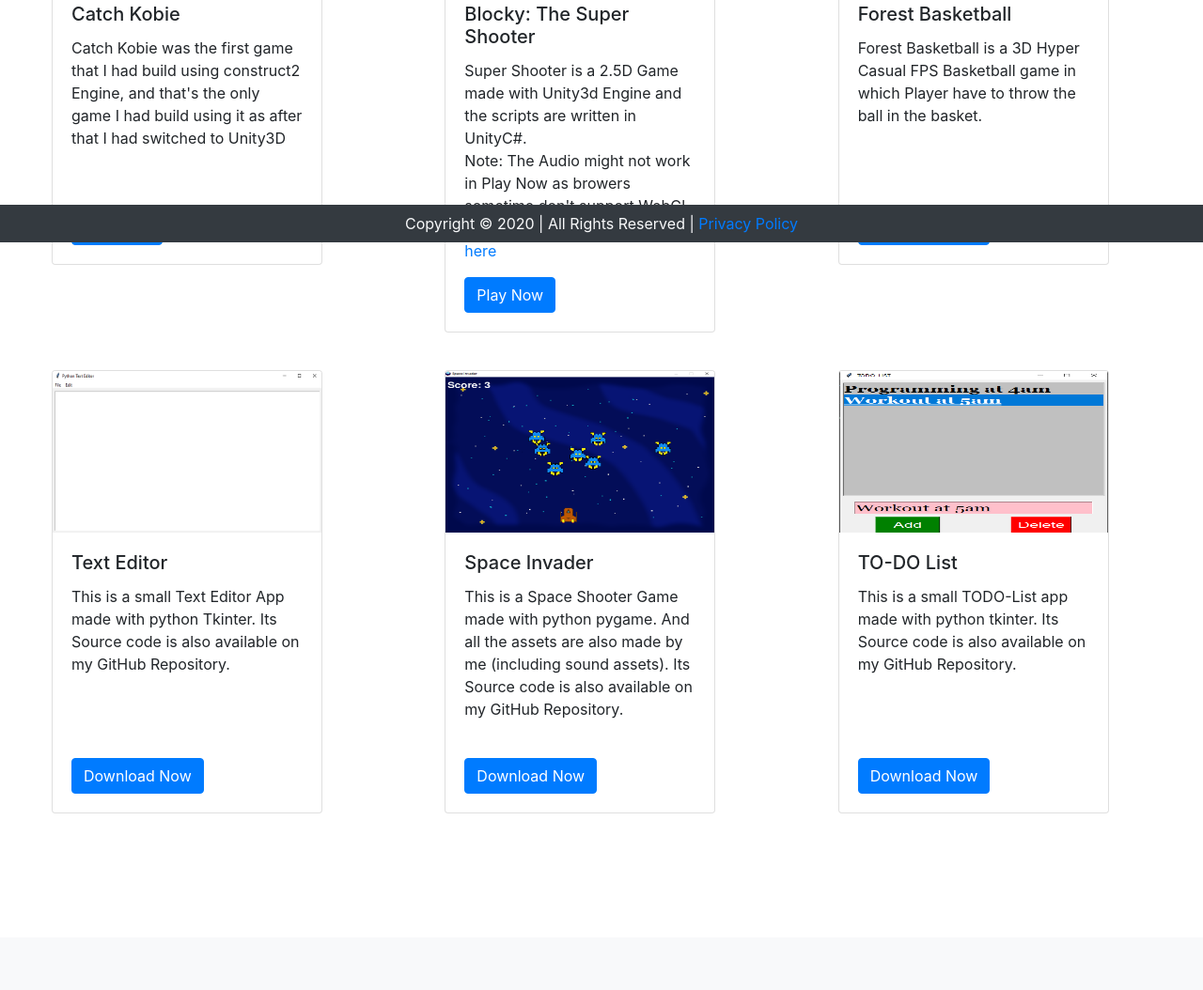
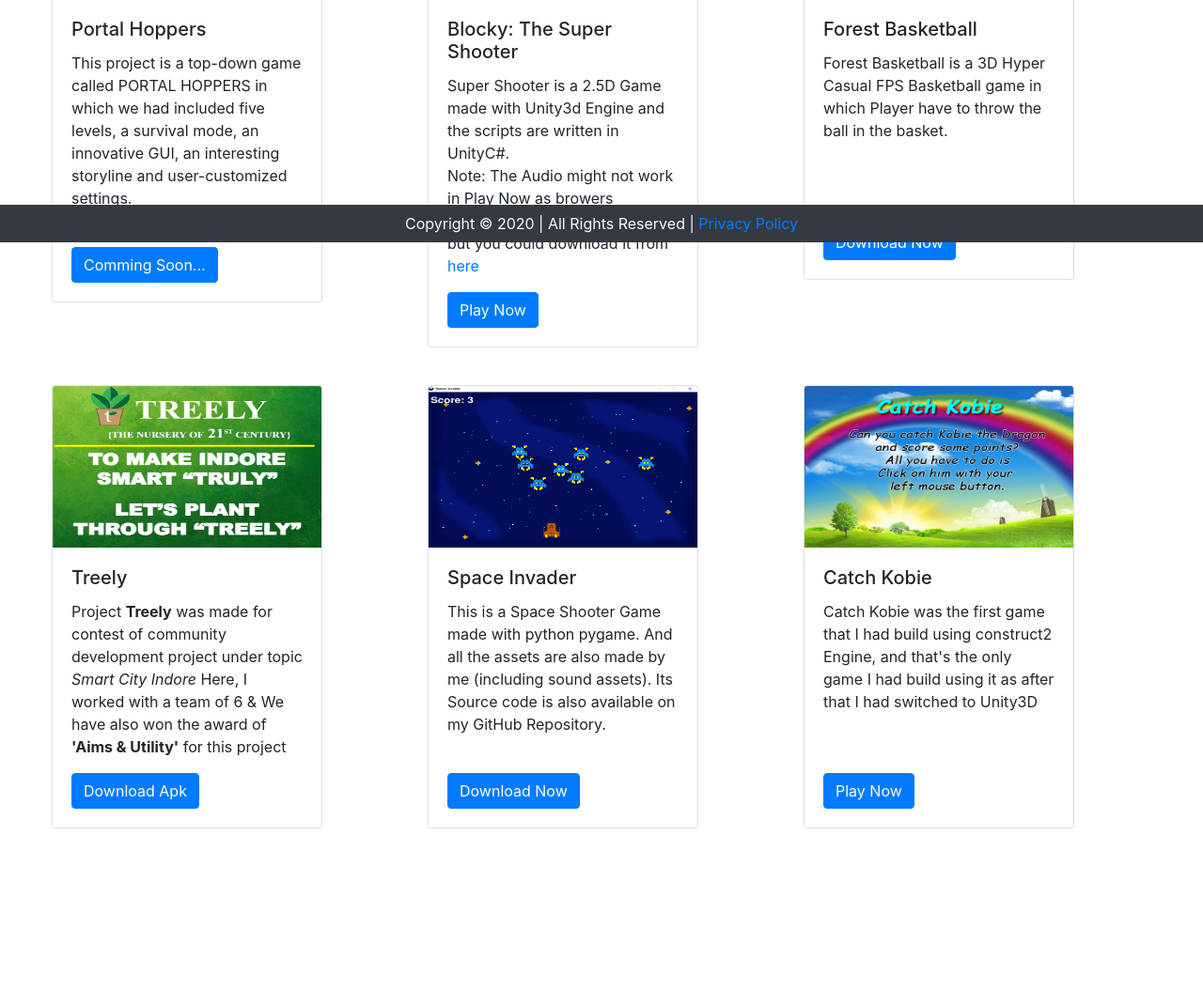
Before and after one commit to developergautam07/developergautam-web, a Django app: page /projects in a window 1280 px wide. Shown: the part 542-1596 px from the top of the page at 94% size. Before the commit the page ends 1408 px from the top, so only its background shows below. Run offline with Django 3.2, Linux system fonts and the light colour scheme; some libraries are stand-ins or nearby versions.

Commit message:
feat: Projects Updated

```diff
--- a/templates/about.html
+++ b/templates/about.html
@@ -125,7 +125,7 @@
           </div>
           <div class="resume-item">
             <h4>Portal Hoppers</h4>
-            <h5>Side Project</h5> <!-- May 2019 -->
+            <h5>May 2019 - Present</h5> <!-- May 2019 -->
             <p><em>Game Development </em></p>
             <ul>
               <li>Working as Game Programmer & Developer</li>
--- a/templates/projects.html
+++ b/templates/projects.html
@@ -8,21 +8,22 @@
     <h2>My Projects</h2>
     <p>Here are all my projects which I have made up till now.</p>
 </div>
-<br>
 <section>
-<div class="row" style="margin-left:40px;">
+<div class="row" style="margin:40px;">
     <!-- First prj -->
     <div class="col-md-4">
-        <div class="card" style="width: 18rem;  margin-top: 40px;">
-            <img src="{% static 'img/kobie.png' %}" class="card-img-top" alt="catch kobie" height="171.59" width="500">
+        <div class="card" style="width: 18rem; margin-top: 40px;">
+            <img src="{% static 'img/ph.png' %}" class="card-img-top" height="171.59" width="500"
+                alt="ForestBasketball">
             <div class="card-body">
-                <h5 class="card-title">Catch Kobie</h5>
-                <p class="card-text">Catch Kobie was the first game that I had build using construct2 Engine,
-                    and that's the only game I had build using it as after that I had switched to Unity3D</p><br><br>
-                <a href="{% static 'MyProjects/CatchKobie/CK-index.html' %}" class="btn btn-primary">Play Now</a>
+                <h5 class="card-title">Portal Hoppers</h5>
+                <p class="card-text">This project is a top-down game called PORTAL HOPPERS in which we had
+                    included five levels, a survival mode, an innovative GUI, an interesting
+                    storyline and user-customized settings.<br><br></p>
+                <a href="#" class="btn btn-primary">Comming Soon...</a>
             </div>
         </div>
-    </div> <!-- end First prj -->
+    </div><!-- end First prj -->
 
     <!-- Sec prj -->
     <div class="col-md-4">
@@ -55,12 +56,13 @@
     <!-- 4th prj -->
     <div class="col-md-4">
         <div class="card" style="width: 18rem; margin-top: 40px;">
-            <img src="{% static 'img/te.png' %}" class="card-img-top" alt="catch kobie" height="171.59" width="500">
+            <img src="{% static 'img/treely.png' %}" class="card-img-top" alt="catch kobie" height="171.59" width="500">
             <div class="card-body">
-                <h5 class="card-title">Text Editor</h5>
-                <p class="card-text">This is a small Text Editor App made with python Tkinter. Its Source code is also
-                    available on my GitHub Repository.</p><br><br><br>
-                <a href="https://developergautam.itch.io/tkinter-text-editor" class="btn btn-primary">Download Now</a>
+                <h5 class="card-title">Treely</h5>
+                <p class="card-text">Project <B>Treely</B> was made for contest of community development project under topic
+                    <i> Smart City Indore</i> Here, I worked with a team of 6 &amp; We have also won the award of <b>'Aims & Utility'</b> for
+                    this project</p>
+                <a href="https://drive.google.com/file/d/1dgLyOSI7zccBT4Vyds05oz6AHn_mJZqG/view?usp=sharing" class="btn btn-primary">Download Apk</a>
             </div>
         </div>
     </div><!-- end 4th prj -->
@@ -81,17 +83,17 @@
 
     <!-- 6th prj -->
     <div class="col-md-4">
-        <div class="card" style="width: 18rem; margin-top: 40px;">
-            <img src="{% static 'img/tdl.png' %}" class="card-img-top" height="171.59" width="500"
-                alt="ForestBasketball">
+        <div class="card" style="width: 18rem;  margin-top: 40px;">
+            <img src="{% static 'img/kobie.png' %}" class="card-img-top" alt="catch kobie" height="171.59" width="500">
             <div class="card-body">
-                <h5 class="card-title">TO-DO List</h5>
-                <p class="card-text">This is a small TODO-List app made with python tkinter. Its Source code is also
-                    available on my GitHub Repository.<br><br><br><br></p>
-                <a href="https://developergautam.itch.io/todo-list" class="btn btn-primary">Download Now</a>
+                <h5 class="card-title">Catch Kobie</h5>
+                <p class="card-text">Catch Kobie was the first game that I had build using construct2 Engine,
+                    and that's the only game I had build using it as after that I had switched to Unity3D</p><br><br>
+                <a href="{% static 'MyProjects/CatchKobie/CK-index.html' %}" class="btn btn-primary">Play Now</a>
             </div>
         </div>
-    </div><!-- end 6th prj -->
+    </div>
+    <!-- end 6th prj -->
 </div>
 </section>
 <br>
```
